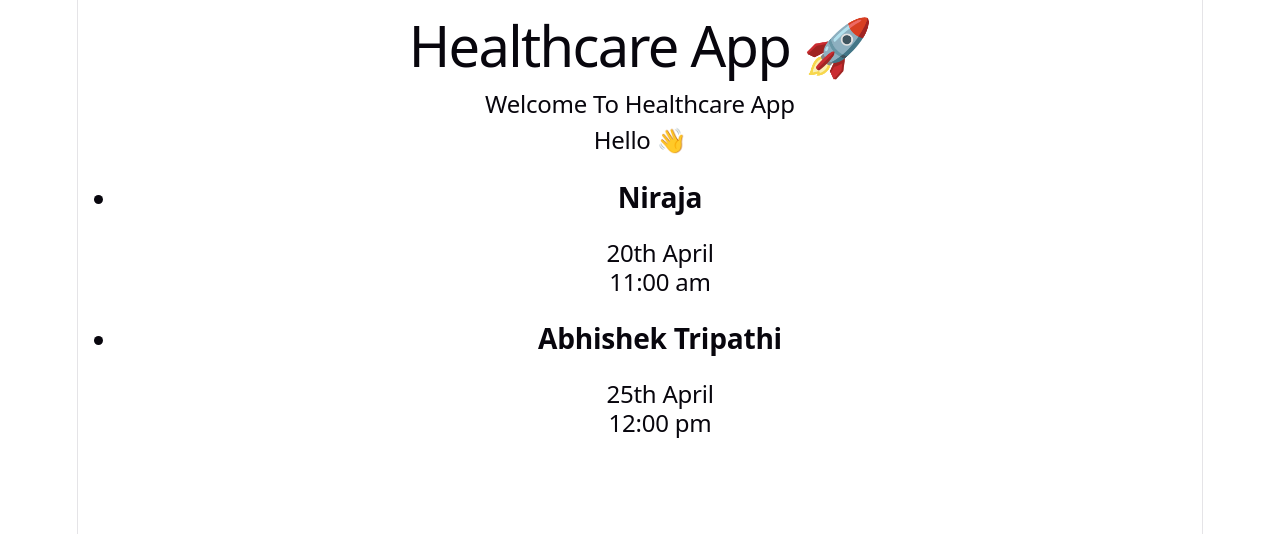
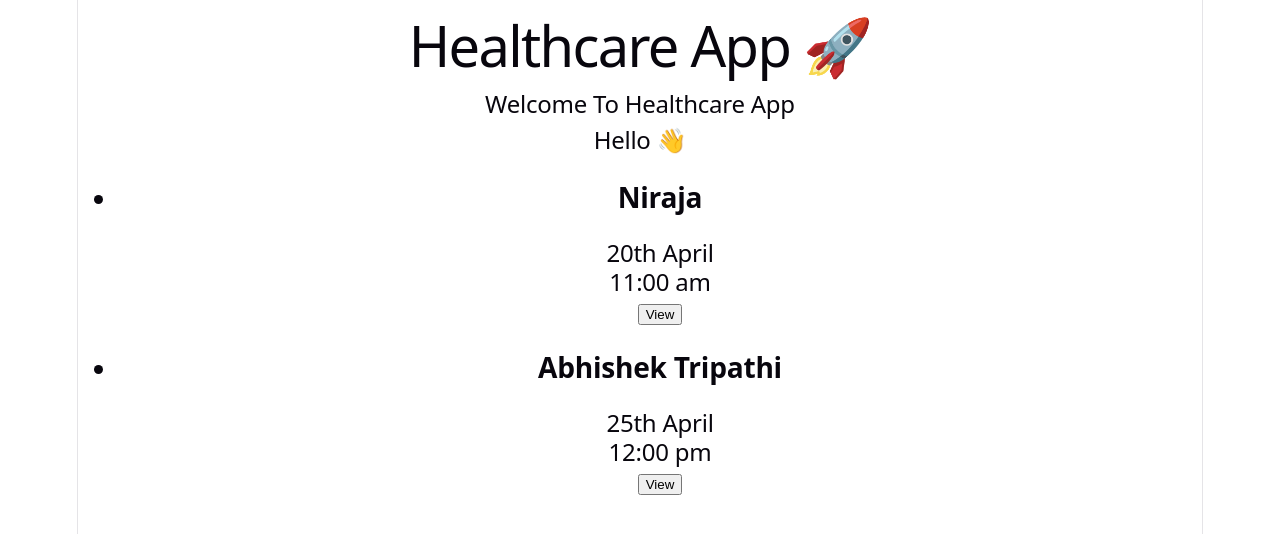
Before and after one commit to Niraja85/Healthcare-Appointment-App, a React (Vite) app: page / in a window 1280 px wide. Shown: the top 534 px of the page. Built offline with nearby package versions, Linux system fonts and the light colour scheme.

Commit message:
Added button to appointment app

```diff
--- a/src/Appointment.jsx
+++ b/src/Appointment.jsx
@@ -1,9 +1,11 @@
 function Appointment ({patient, date, time}) {
     return (
-        <li>
+        <li style={{ marginBottom: "10px" }}>
             <h3>{patient}</h3>
             <p>{date}</p>
             <p>{time}</p>
+
+            <button onClick={() => alert("Viewing Appointment")}>View</button>
         </li>
     );
 }
```
